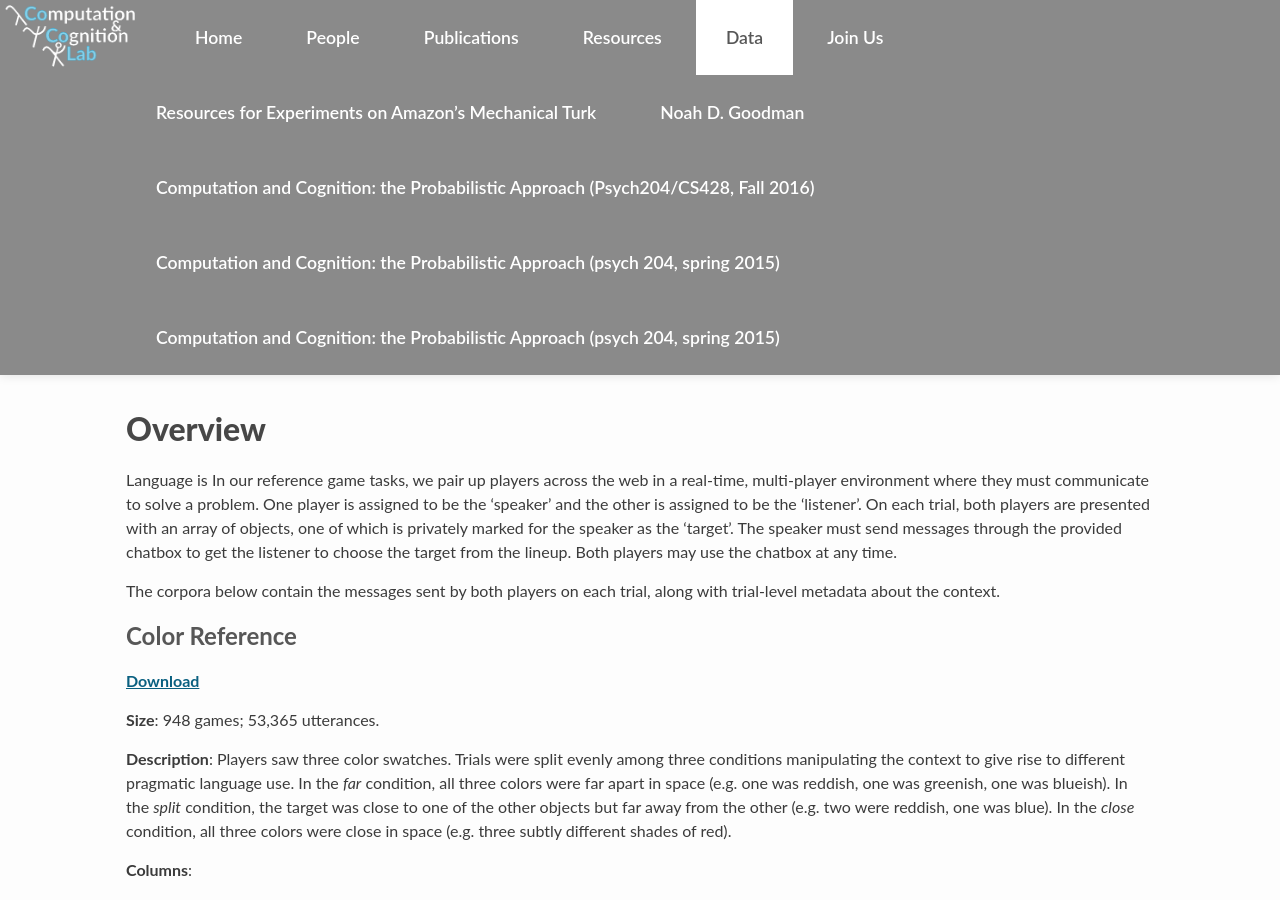
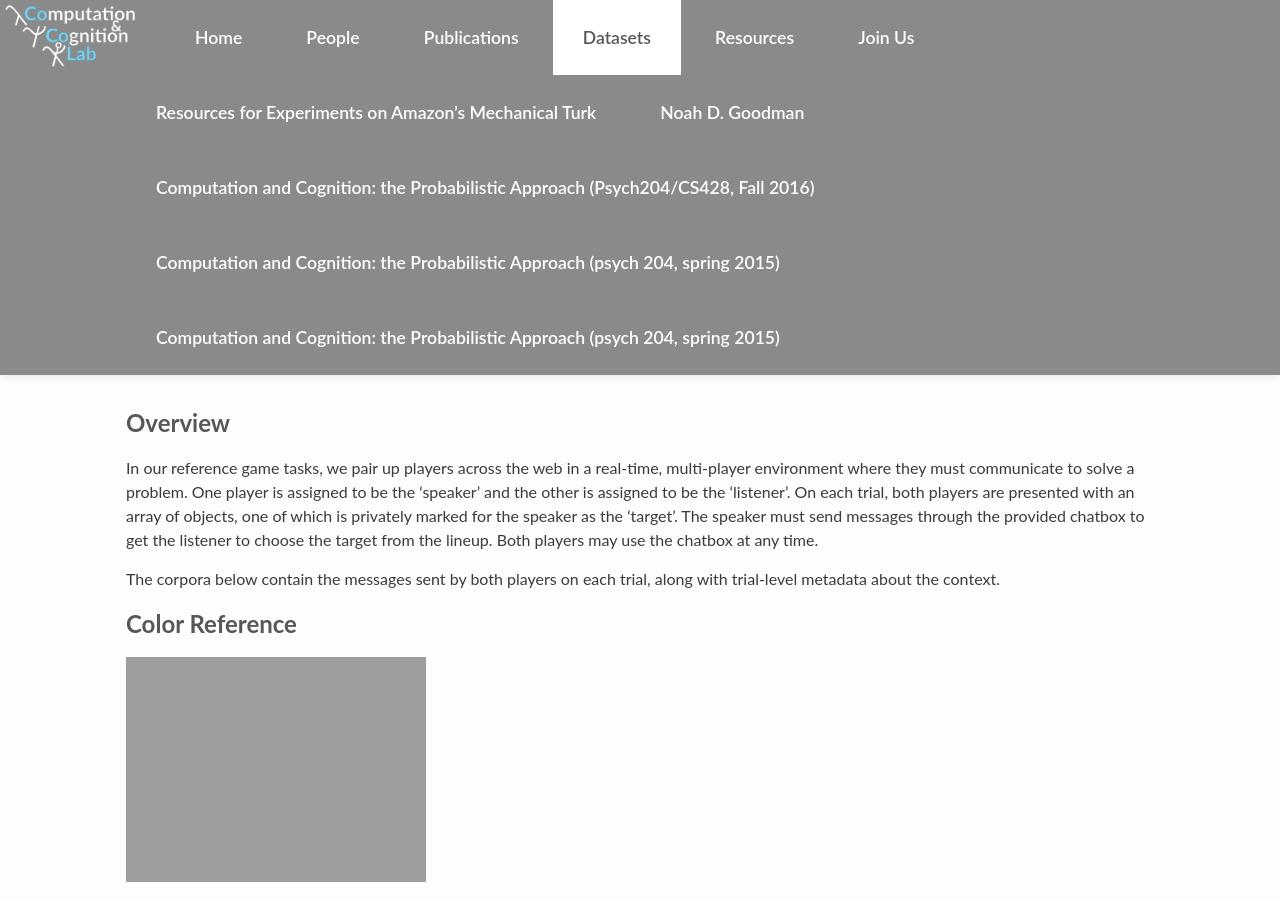
Before and after one commit to stanford-cocolab/cocolab.stanford.edu, a Jekyll site: the page built from 04-data.md, in a window 1280 px wide and 900 px high. Built offline with Jekyll 4.4.1, drawn with Linux system fonts in a browser that asks for light colours; Markdown is read by kramdown in place of the engine named in the settings; a script that is not in the unit is left out.

Commit message:
Swapped data & resources in navbar

```diff
--- a/05-data.md
+++ b/04-data.md
@@ -1,16 +1,18 @@
 ---
 layout: default
-title: Data
+title: Datasets
 permalink: data.html
 ---
 
-# Overview
+## Overview
 
-Language is In our reference game tasks, we pair up players across the web in a real-time, multi-player environment where they must communicate to solve a problem. One player is assigned to be the 'speaker' and the other is assigned to be the 'listener'. On each trial, both players are presented with an array of objects, one of which is privately marked for the speaker as the 'target'. The speaker must send messages through the provided chatbox to get the listener to choose the target from the lineup. Both players may use the chatbox at any time.
+In our reference game tasks, we pair up players across the web in a real-time, multi-player environment where they must communicate to solve a problem. One player is assigned to be the 'speaker' and the other is assigned to be the 'listener'. On each trial, both players are presented with an array of objects, one of which is privately marked for the speaker as the 'target'. The speaker must send messages through the provided chatbox to get the listener to choose the target from the lineup. Both players may use the chatbox at any time.
 
 The corpora below contain the messages sent by both players on each trial, along with trial-level metadata about the context.
 
 ## Color Reference
+
+<img alt="Speaker's view in color reference task." src="{{site.url}}{{site.baseurl}}/images/research/speakerView.png" width="300px"/>
 
 [**Download**](https://raw.githubusercontent.com/futurulus/coop-nets/master/behavioralAnalysis/humanOutput/filteredCorpus.csv)
 
```
Also changed, not shown: 05-resources.md (renamed from 04-resources.md).
